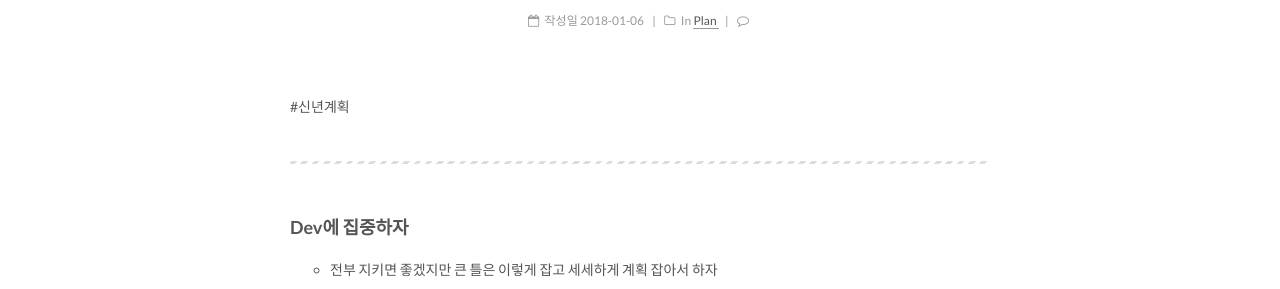
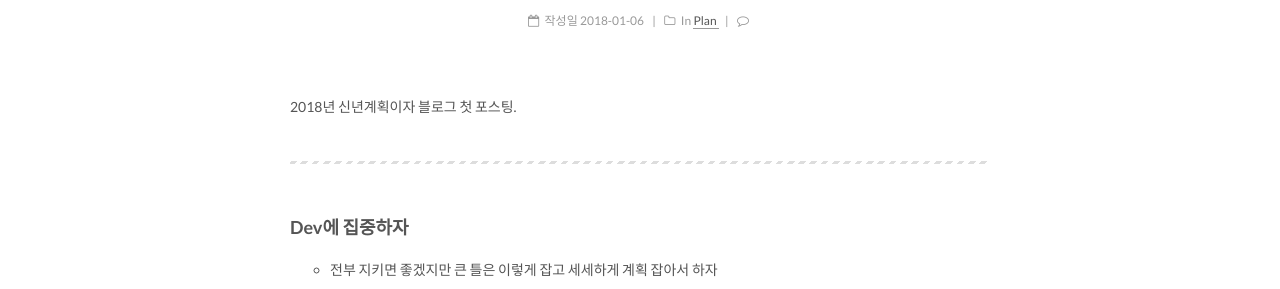
Before and after one commit to gwonsungjun/gwonsungjun.github.io, a Jekyll site: the page built from _posts/2018-01-06-2018plan.md, in a window 1280 px wide. Shown: the part 510-799 px from the top of the page. Built offline with Jekyll 4.4.1, drawn with Linux system fonts in a browser that asks for light colours; comment, search, counter and statistics services are not loaded.

Commit message:
update 2018plan post

```diff
--- a/_posts/2018-01-06-2018plan.md
+++ b/_posts/2018-01-06-2018plan.md
@@ -8,7 +8,7 @@ category: Plan
 ---
 
 
-#신년계획
+2018년 신년계획이자 블로그 첫 포스팅.
 
 ---
 
```
